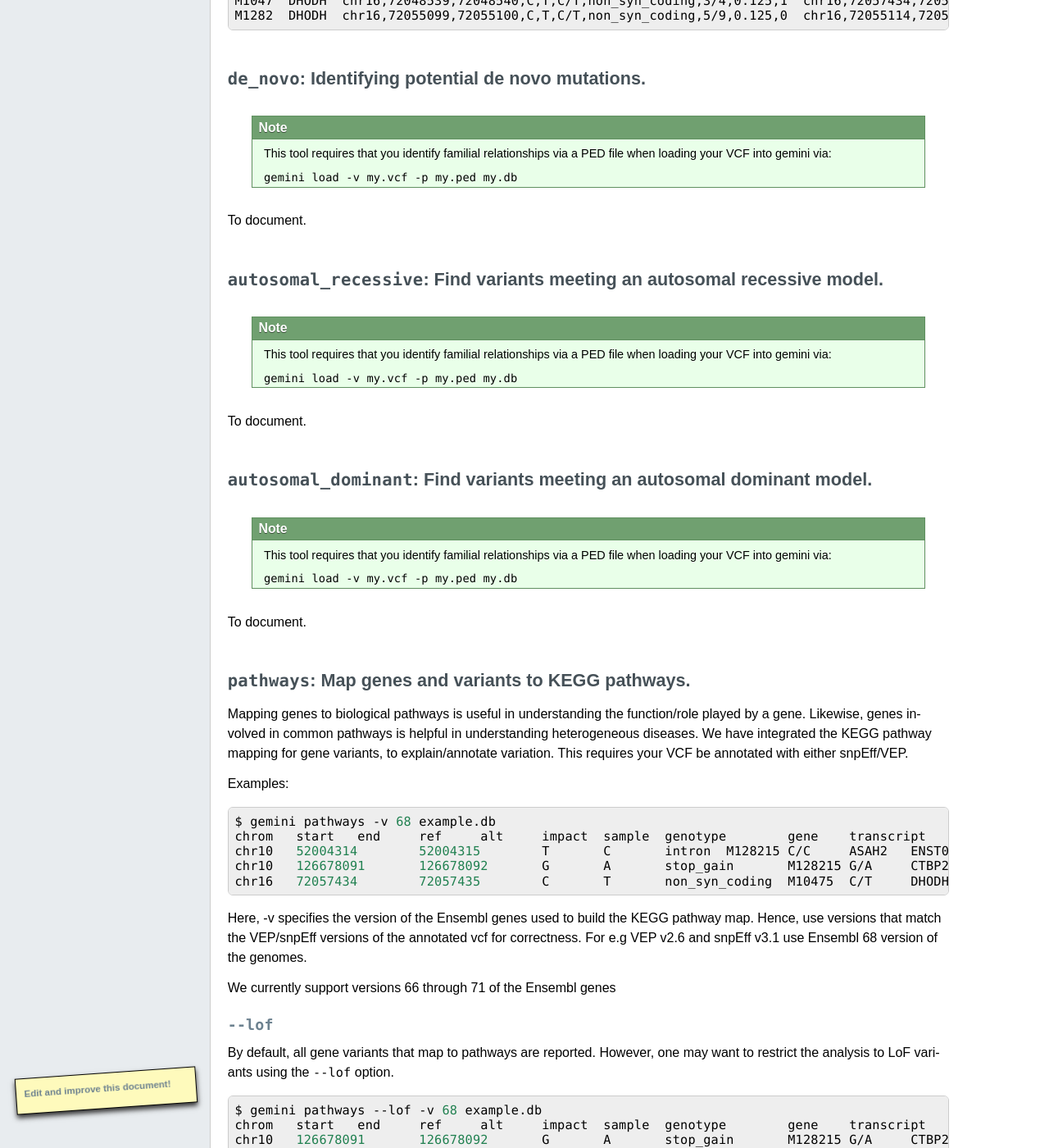
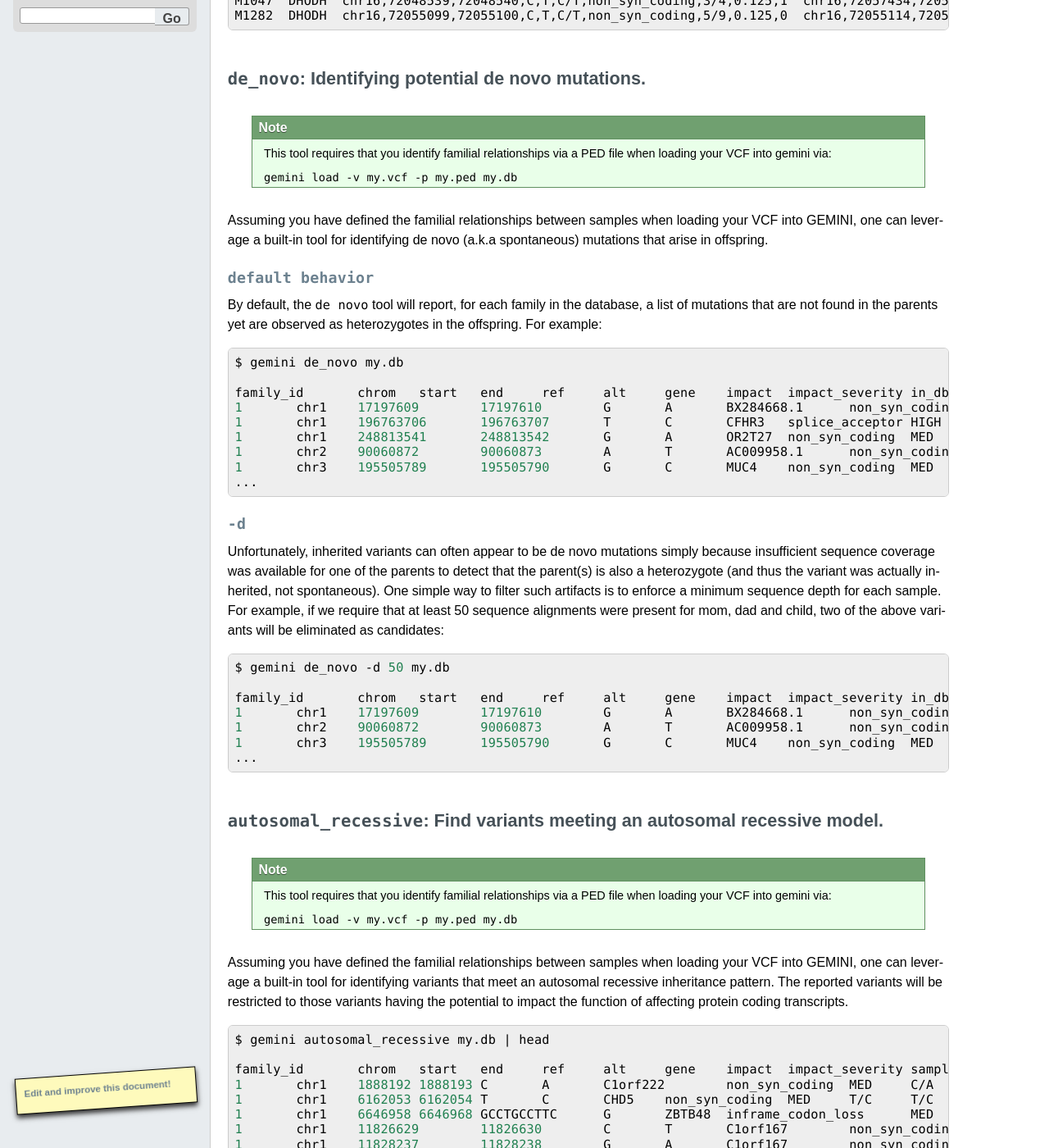
Before and after one commit to arq5x/gemini, a Sphinx documentation site: the page built from docs/content/tools.rst, in a window 1280 px wide and 1400 px high, scrolled down 1200 px. Shown: the whole window at 82% size. Built offline with Sphinx 7.4.7, drawn with Linux system fonts in a browser that asks for light colours; formulas are drawn with MathJax 3; pages that are not in the unit, such as notebooks, are missing from menus; comment, search, counter and statistics services are not loaded; the version number is read from the project's files by our own code; some of the changed text lies outside the part shown.

Commit message:
add docs for de_novo, auto_rec, and auto_dom tools

```diff
--- a/docs/content/tools.rst
+++ b/docs/content/tools.rst
@@ -91,9 +91,51 @@
 
     ``gemini load -v my.vcf -p my.ped my.db``
 
-To document.
+Assuming you have defined the familial relationships between samples when loading
+your VCF into GEMINI, one can leverage a built-in tool for identifying de novo
+(a.k.a spontaneous) mutations that arise in offspring.
 
+---------------------
+``default behavior``
+---------------------
 
+By default, the ``de novo`` tool will report, for each
+family in the database, a list of mutations that are not found in the parents yet
+are observed as heterozygotes in the offspring. For example:
+
+.. code-block:: bash
+
+	$ gemini de_novo my.db
+
+	family_id	chrom	start	end	ref	alt	gene	impact	impact_severity	in_dbsnp	rs_ids		aaf_1kg_all	aaf_esp_all	clinvar_sig	clinvar_disease_name	clinvar_dbsource	sample1(father)	sample2(mother)	sample3(child; affected)	sample1(depth)	sample2(depth)	sample3(depth)
+	1	chr1	17197609	17197610	G	A	BX284668.1	non_syn_coding	MED	1	rs200754171		None	None	None	None	None	G/G	G/G	G/A	104	168	244
+	1	chr1	196763706	196763707	T	C	CFHR3	splice_acceptor	HIGH	1	rs481759		None	None	None	None	None	T/T	T/T	T/C	26	28	34
+	1	chr1	248813541	248813542	G	A	OR2T27	non_syn_coding	MED	1	rs77685347	0.	17	0.180025	None	None	None	G/G	G/G	G/A	21	38	68
+	1	chr2	90060872	90060873	A	T	AC009958.1	non_syn_coding	MED	1	rs202041075		None	None	None	None	None	A/A	A/A	A/T	90	238	234
+	1	chr3	195505789	195505790	G	C	MUC4	non_syn_coding	MED	1	rs11928301		None	None	None	None	None	G/G	G/G	G/C	250	247	248
+	...
+
+---------------------
+``-d``
+---------------------
+
+Unfortunately, inherited variants can often appear to be de novo mutations simply because
+insufficient sequence coverage was available for one of the parents to detect that the
+parent(s) is also a heterozygote (and thus the variant was actually inherited, not
+spontaneous).  One simple way to filter such artifacts is to enforce a minimum sequence
+depth for each sample.  For example, if we require that at least 50 sequence alignments
+were present for mom, dad and child, two of the above variants will be eliminated
+as candidates:
+
+.. code-block:: bash
+
+	$ gemini de_novo -d 50 my.db
+
+	family_id	chrom	start	end	ref	alt	gene	impact	impact_severity	in_dbsnp	rs_ids		aaf_1kg_all	aaf_esp_all	clinvar_sig	clinvar_disease_name	clinvar_dbsource	sample1(father)	sample2(mother)	sample3(child; affected)	sample1(depth)	sample2(depth)	sample3(depth)
+	1	chr1	17197609	17197610	G	A	BX284668.1	non_syn_coding	MED	1	rs200754171		None	None	None	None	None	G/G	G/G	G/A	104	168	244
+	1	chr2	90060872	90060873	A	T	AC009958.1	non_syn_coding	MED	1	rs202041075		None	None	None	None	None	A/A	A/A	A/T	90	238	234
+	1	chr3	195505789	195505790	G	C	MUC4	non_syn_coding	MED	1	rs11928301		None	None	None	None	None	G/G	G/G	G/C	250	247	248
+	...
 
 
 
@@ -107,8 +149,26 @@
 
     ``gemini load -v my.vcf -p my.ped my.db``
 
-To document.
+Assuming you have defined the familial relationships between samples when loading
+your VCF into GEMINI, one can leverage a built-in tool for identifying variants
+that meet an autosomal recessive inheritance pattern. The reported variants
+will be restricted to those variants having the potential to impact the
+function of affecting protein coding transcripts.
 
+.. code-block:: bash
+
+	$ gemini autosomal_recessive my.db | head
+
+	family_id	chrom	start	end	ref	alt	gene	impact	impact_severity	sample1(father)	sample2(mother)	sample3(child; affected)
+	1	chr1	1888192	1888193	C	A	C1orf222	non_syn_coding	MED	C/A	C/A	A/A
+	1	chr1	6162053	6162054	T	C	CHD5	non_syn_coding	MED	T/C	T/C	C/C
+	1	chr1	6646958	6646968	GCCTGCCTTC	G	ZBTB48	inframe_codon_loss	MED	GCCTGCCTTC/G	GCCTGCCTTC/G	G/G
+	1	chr1	11826629	11826630	C	T	C1orf167	non_syn_coding	MED	C/T	C/T	T/T
+	1	chr1	11828237	11828238	G	A	C1orf167	non_syn_coding	MED	G/A	G/A	A/A
+	1	chr1	11828318	11828319	G	A	C1orf167	non_syn_coding	MED	G/A	G/A	A/A
+	1	chr1	11831614	11831615	C	T	C1orf167	non_syn_coding	MED	C/T	C/T	T/T
+	1	chr1	11836627	11836628	T	C	C1orf167	non_syn_coding	MED	T/C	T/C	C/C
+	1	chr1	11836681	11836682	C	T	C1orf167	non_syn_coding	MED	C/T	C/T	T/T	...
 
 
 
@@ -122,7 +182,27 @@
 
     ``gemini load -v my.vcf -p my.ped my.db``
 
-To document.
+Assuming you have defined the familial relationships between samples when loading
+your VCF into GEMINI, one can leverage a built-in tool for identifying variants
+that meet an autosomal dominant inheritance pattern. The reported variants
+will be restricted to those variants having the potential to impact the
+function of affecting protein coding transcripts.
+
+.. code-block:: bash
+
+	$ gemini autosomal_dominant my.db | head
+
+	family_id	chrom	start	end	ref	alt	gene	impact	impact_severity	sample1(father)	sample2(mother)	sample3(child; affected)
+	1	chr1	16855	16856	A	G	WASH7P	splice_donor	HIGH	A/A	A/G	A/G
+	1	chr1	881917	881918	G	A	NOC2L	non_syn_coding	MED	G/A	G/G	G/A
+	1	chr1	907757	907758	A	G	PLEKHN1	non_syn_coding	MED	A/A	A/G	A/G
+	1	chr1	909237	909238	G	C	PLEKHN1	non_syn_coding	MED	G/C	C/C	G/C
+	1	chr1	916548	916549	A	G	C1orf170	non_syn_coding	MED	A/G	G/G	A/G
+	1	chr1	935221	935222	C	A	HES4	non_syn_coding	MED	C/A	A/A	C/A
+	1	chr1	949607	949608	G	A	ISG15	non_syn_coding	MED	G/A	G/G	G/A
+	1	chr1	979747	979748	A	T	AGRN	non_syn_coding	MED	A/T	A/A	A/T
+	1	chr1	1361529	1361530	C	T	TMEM88B	non_syn_coding	MED	C/T	C/C	C/T
+
 
 
 ===========================================================================
```
